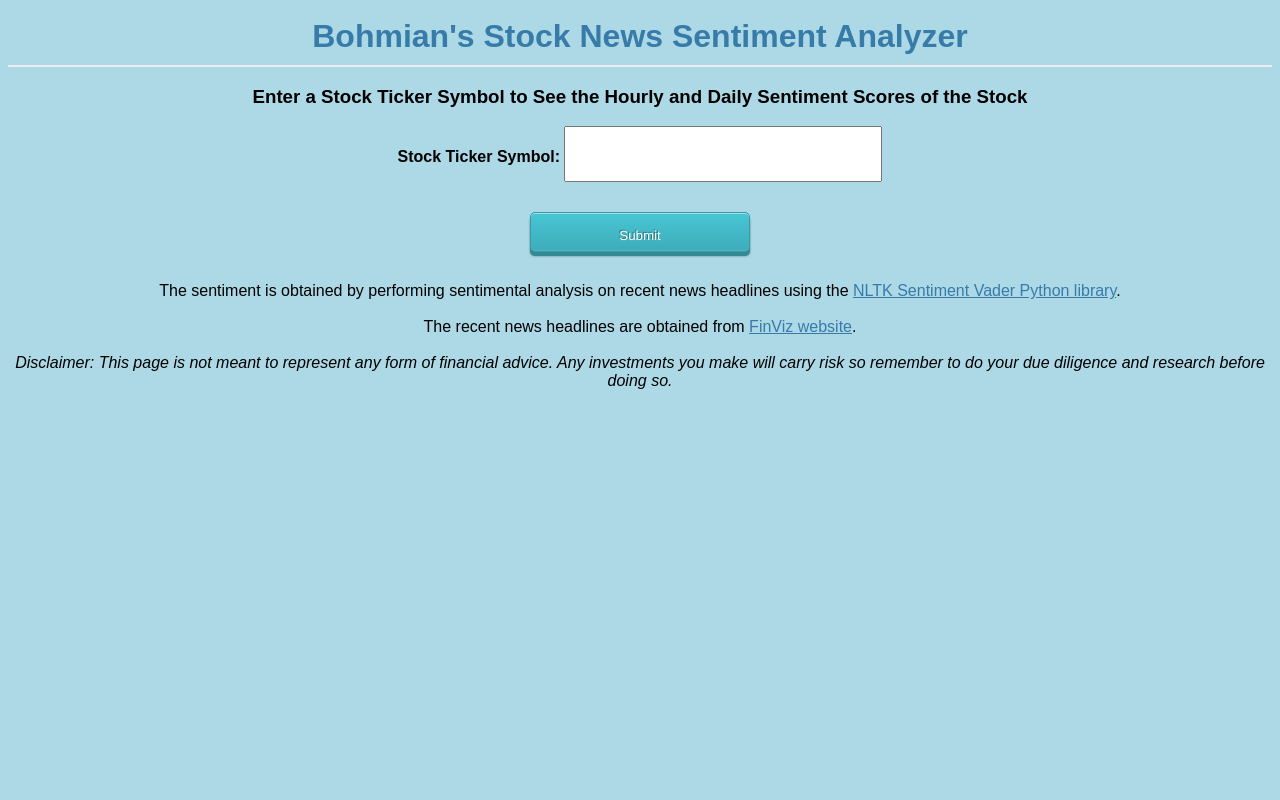
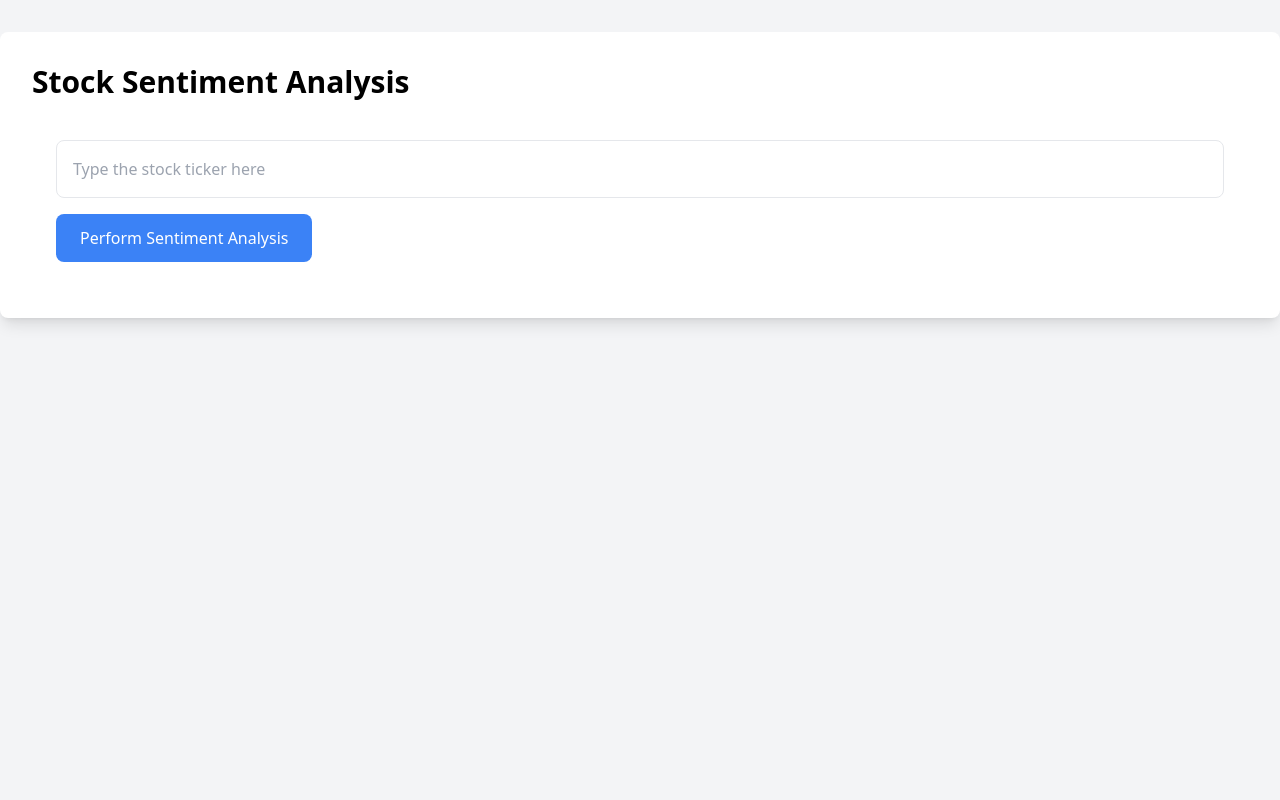
Before and after one commit to dshilman/stock-sentiment-analysis, a Flask app: template templates/index.html in a window 1280 px wide. Run offline with Flask 3, Linux system fonts and the light colour scheme; the template is opened without the code that fills it, so the values that code supplies are empty; some libraries are stand-ins or nearby versions.

Commit message:
new look and fee

```diff
--- a/app.py
+++ b/app.py
@@ -1,22 +1,23 @@
-from dotenv import load_dotenv
+import datetime
+import json
+import logging
 import os
-import json
-import datetime
-import logging
-from nltk.sentiment.vader import SentimentIntensityAnalyzer
-from flask import Flask, render_template, request
-import pandas as pd
-import plotly.express as px
-from plotly.utils import PlotlyJSONEncoder
-import requests
 
 # for graph plotting in website
 # NLTK VADER for sentiment analysis
 import nltk
+import pandas as pd
+import plotly.express as px
+import requests
+from dotenv import load_dotenv
+from flask import Flask, render_template, request
+from nltk.sentiment.vader import SentimentIntensityAnalyzer
+from plotly.utils import PlotlyJSONEncoder
+
 nltk.downloader.download('vader_lexicon')
 
+import nltk.sentiment.util
 from nltk.sentiment import SentimentAnalyzer
-import nltk.sentiment.util
 
 api_url = os.getenv("API-URL")
 api_key = os.getenv("API-Key")
@@ -33,7 +34,7 @@ if __name__ == '__main__':
 
 def get_news_from_yahoo(ticker):
 
-    querystring = {"symbol": "AAPL"}
+    querystring = {"symbol": ticker}
 
     headers = {
         "X-RapidAPI-Key": api_key,
@@ -126,7 +127,7 @@ app = Flask(__name__)
 
 @app.route('/')
 def index():
-    return render_template('index1.html')
+    return render_template('index.html')
 
 
 @app.route('/sentiment', methods=['POST'])
--- a/templates/index.html
+++ b/templates/index.html
@@ -1,149 +1,25 @@
-<!doctype html>
-<html>
-	<style>
-		body            { font-family: "Lucida Sans Unicode", "Lucida Grande", sans-serif;}
-		a, h1, h2       { color: #377ba8; }
-		h1, h2          { margin: 0; }
-		h1              { border-bottom: 2px solid #eee; }
-		h2              { font-size: 1.2em; }
-
-		table.dataframe, .dataframe th, .dataframe td {
-		  border: none;
-		  border-bottom: 1px solid #C8C8C8;
-		  border-collapse: collapse;
-		  text-align:left;
-		  padding: 10px;
-		  margin-bottom: 40px;
-		  font-size: 0.9em;
-		}
-
-		form {
-			margin: auto;
-			width: 80%;
-		}
-
-		.button {
-		  background-color: #4CAF50; /* Green */
-		  border: none;
-		  color: white;
-		  padding: 15px 32px;
-		  text-align: center;
-		  text-decoration: none;
-		  display: inline-block;
-		  font-size: 16px;
-		}
-
-		.result {
-			margin: auto;
-			width: 80%;
-			border: 1px solid #f0f;
-		}
-
-		input[type=text] {
-		   height: 50px;
-		   font-size:24px;
-		}
-
-
-		body {
-			background-color:LightBlue;
-		}
-
-		.push_button {
-			position: relative;
-			width:220px;
-			height:40px;
-			text-align:center;
-			color:#FFF;
-			text-decoration:none;
-			line-height:43px;
-			font-family:'Oswald', Helvetica;
-			display: block;
-			margin: 30px;
-		}
-		.push_button:before {
-			background:#f0f0f0;
-			background-image:-webkit-gradient(linear, 0% 0%, 0% 100%, from(#D0D0D0), to(#f0f0f0));
-
-			-webkit-border-radius:5px;
-			-moz-border-radius:5px;
-			border-radius:5px;
-
-			-webkit-box-shadow:0 1px 2px rgba(0, 0, 0, .5) inset, 0 1px 0 #FFF;
-			-moz-box-shadow:0 1px 2px rgba(0, 0, 0, .5) inset, 0 1px 0 #FFF;
-			box-shadow:0 1px 2px rgba(0, 0, 0, .5) inset, 0 1px 0 #FFF;
-
-			position: relative;
-			content: "";
-			left: -6px; right: -6px;
-			top: -6px; bottom: -10px;
-			z-index: -1;
-		}
-
-		.push_button:active {
-			-webkit-box-shadow:0 1px 0 rgba(255, 255, 255, .5) inset, 0 -1px 0 rgba(255, 255, 255, .1) inset;
-			top:5px;
-		}
-		.push_button:active:before{
-			top: -11px;
-			bottom: -5px;
-			content: "";
-		}
-
-		.blue {
-			text-shadow:-1px -1px 0 #2C7982;
-			background: #3EACBA;
-			border:1px solid #379AA4;
-			background-image:-webkit-linear-gradient(top, #48C6D4, #3EACBA);
-			background-image:-moz-linear-gradient(top, #48C6D4, #3EACBA);
-			background-image:-ms-linear-gradient(top, #48C6D4, #3EACBA);
-			background-image:-o-linear-gradient(top, #48C6D4, #3EACBA);
-			background-image:linear-gradient(top, #48C6D4, #3EACBA);
-
-			-webkit-border-radius:5px;
-			-moz-border-radius:5px;
-			border-radius:5px;
-
-			-webkit-box-shadow:0 1px 0 rgba(255, 255, 255, .5) inset, 0 -1px 0 rgba(255, 255, 255, .1) inset, 0 4px 0 #338A94, 0 4px 2px rgba(0, 0, 0, .5);
-			-moz-box-shadow:0 1px 0 rgba(255, 255, 255, .5) inset, 0 -1px 0 rgba(255, 255, 255, .1) inset, 0 4px 0 #338A94, 0 4px 2px rgba(0, 0, 0, .5);
-			box-shadow:0 1px 0 rgba(255, 255, 255, .5) inset, 0 -1px 0 rgba(255, 255, 255, .1) inset, 0 4px 0 #338A94, 0 4px 2px rgba(0, 0, 0, .5);
-		}
-
-		.blue:hover {
-			background: #48C6D4;
-			background-image:-webkit-linear-gradient(top, #3EACBA, #48C6D4);
-			background-image:-moz-linear-gradient(top, #3EACBA, #48C6D4);
-			background-image:-ms-linear-gradient(top, #3EACBA, #48C6D4);
-			background-image:-o-linear-gradient(top, #3EACBA, #48C6D4);
-			background-image:linear-gradient(top, #3EACBA, #48C6D4);
-		}
-	</style>
-
-	<head>
-		<title>Bohmian's Stock News Sentiment Analyzer</title>
-	</head>
-
-	<body style="font-family:arial, sans-serif", style="width: 70%">
-		<center>
-			<h1 style="padding:10px">Bohmian's Stock News Sentiment Analyzer</h1>
-
-			<h3>Enter a Stock Ticker Symbol to See the Hourly and Daily Sentiment Scores of the Stock</h3>
-
-				<form action="sentiment" method="POST" align="center">
-
-					<b>Stock Ticker Symbol: </b>
-					<input id="text_field" name="ticker" type="text" required>
-					<center><input id="submit_button" type="Submit" class="push_button blue"></center>
-
-				</form>
-			<p>
-				The sentiment is obtained by performing sentimental analysis on recent news headlines using the
-				<a href="https://www.nltk.org/_modules/nltk/sentiment/vader.html">NLTK Sentiment Vader Python library</a>.<br><br>
-				The recent news headlines are obtained from <a href="https://finviz.com">FinViz website</a>.
-				<br><br>
-				<i>Disclaimer: This page is not meant to represent any form of financial advice.
-				Any investments you make will carry risk so remember to do your due diligence and research before doing so.</i>
-			</p>
-		</center>
-	</body>
+<!DOCTYPE html>
+<html lang="en">
+<head>
+  <meta charset="UTF-8">
+  <meta name="viewport" content="width=device-width, initial-scale=1.0">
+  <title>Stock Sentiment Analysis</title>
+  <script src="https://cdn.tailwindcss.com"></script>
+</head>
+<body class="bg-gray-100 min-h-screen">
+  <div class="container mx-auto py-8">
+    <div class="bg-white shadow-lg rounded-lg p-8">
+      <h1 class="text-3xl font-bold mb-4">Stock Sentiment Analysis</h1>
+      <form class="flex-auto p-6" action="sentiment" method="POST" align="center">
+        <div class="flex items-center space-x-4">
+          <input id="ticker" name="ticker" type="text" placeholder="Type the stock ticker here" class="flex-grow p-4 border rounded-lg">
+        </div>
+        <div class="htmx-indicator h-4 w-2 bg-blue-500 invisible rounded-full"></div>
+        <div class="flex-auto flex space-x-4">
+          <button class="bg-blue-500 text-white py-3 px-6 rounded-lg" type="submit">Perform Sentiment Analysis</button>
+        </div>
+      </form>
+    </div>
+  </div>
+</body>
 </html>
```
Also changed, not shown: templates/index1.html (deleted, +0 -25 lines), templates/sentiment.html (+30 -116 lines), templates/sentiment1.html (deleted, +0 -43 lines).
